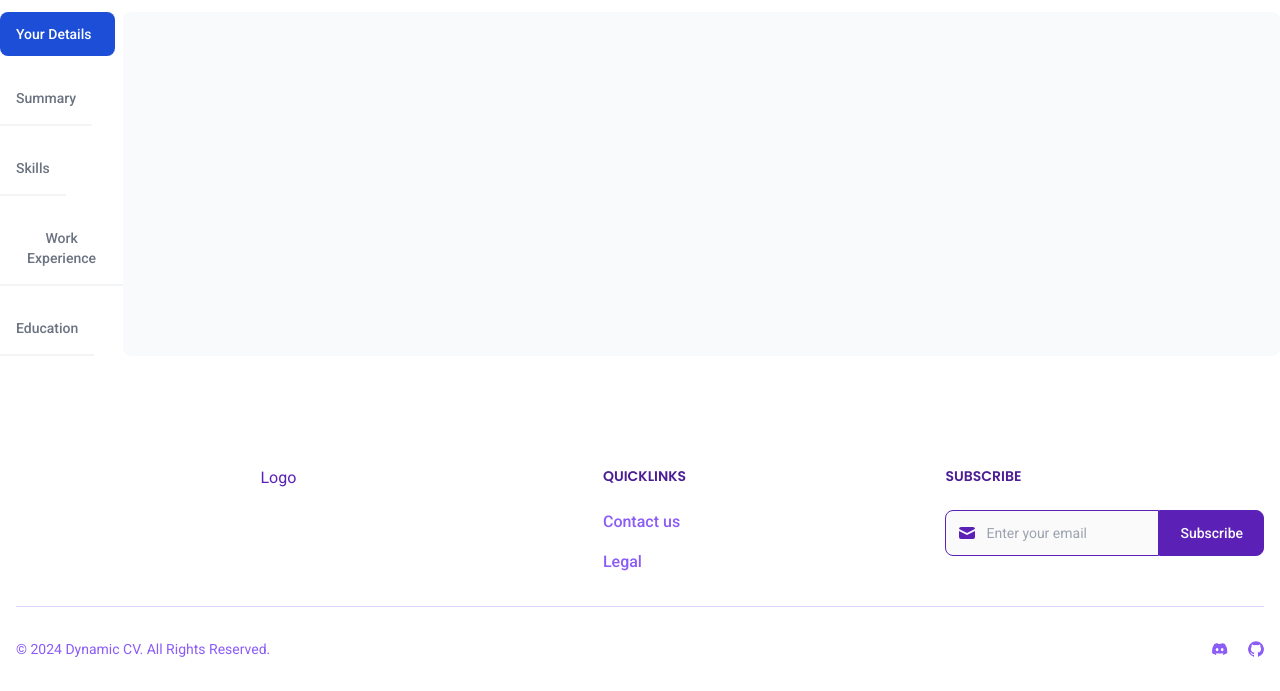
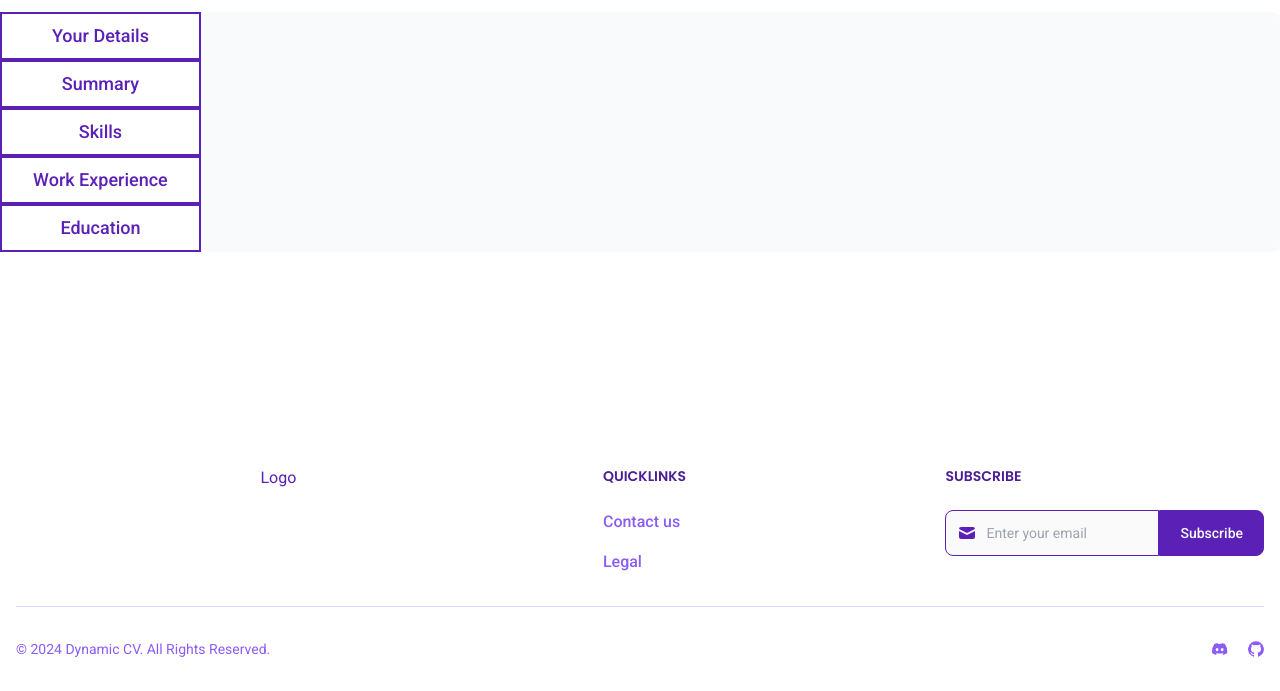
Before and after one commit to stephendawsondev/dynamic-cv, a Django app: page /profile/ in a window 1280 px wide. Shown: the part 109-800 px from the top of the page. Run offline with Django 4.2, Linux system fonts and the light colour scheme; the visitor is signed in with stand-in values (Sample User, id 1); data comes from the database, SQL or seed files in the repository; data that the repository does not hold is empty; some libraries are stand-ins or nearby versions.

Commit message:
Update profile page buttons to match Figma

```diff
--- a/profiles/templates/components/contact-information-form.html
+++ b/profiles/templates/components/contact-information-form.html
@@ -2,6 +2,6 @@
   {% csrf_token %}
   {{ contact_information_form|crispy }}
 
-  <input type="submit" value="Save">
+  <input type="submit" value="Save" class="text-white bg-violet-800 hover:bg-lime-500 focus:outline-none focus:ring-4 focus:ring-gray-300 font-medium rounded-lg text-sm px-5 py-2.5 me-2 mb-2">
 </form>
 <div id="detail"></div>
--- a/profiles/templates/profiles/profile.html
+++ b/profiles/templates/profiles/profile.html
@@ -7,31 +7,31 @@
 
 <div class="container mx-auto md:mt-3">
     <div class="md:flex">
-        <ul class="flex-column space-y space-y-4 text-sm font-medium text-gray-500" id="default-styled-tab"
+        <ul class="flex flex-col text-lg font-medium text-violet-800 w-60" id="default-styled-tab"
             data-tabs-toggle="#default-styled-tab-content"
-            data-tabs-active-classes="text-purple-600 hover:text-purple-600" role="tablist">
-            <li class="me-2" role="presentation">
-                <button class="inline-flex items-center px-4 py-3 text-white bg-blue-700 rounded-lg active w-full"
+            data-tabs-active-classes="text-black hover:text-purple-600 bg-lime-500" role="tablist">
+            <li class="w-full" role="presentation">
+                <button class="w-full py-2 text-violet-800 border-2 border-violet-800 active"
                     id="detail-styled-tab" data-tabs-target="#styled-detail" type="button" role="tab"
                     aria-controls="detail" aria-selected="false">Your Details</button>
             </li>
-            <li class="me-2" role="presentation">
-                <button class="inline-block p-4 border-b-2 rounded-t-lg hover:text-violet-800 hover:border-gray-300"
+            <li class="w-full" role="presentation">
+                <button class="w-full py-2 text-violet-800 border-2 border-violet-800"
                     id="summary-styled-tab" data-tabs-target="#styled-summary" type="button" role="tab"
                     aria-controls="summary" aria-selected="false">Summary</button>
             </li>
-            <li class="me-2" role="presentation">
-                <button class="inline-block p-4 border-b-2 rounded-t-lg hover:text-violet-800 hover:border-gray-300"
+            <li class="w-full" role="presentation">
+                <button class="w-full py-2 text-violet-800 border-2 border-violet-800"
                     id="skills-styled-tab" data-tabs-target="#styled-skills" type="button" role="tab"
                     aria-controls="skills" aria-selected="false">Skills</button>
             </li>
-            <li role="presentation">
-                <button class="inline-block p-4 border-b-2 rounded-t-lg hover:text-violet-800 hover:border-gray-300"
+            <li class="w-full" role="presentation">
+                <button class="w-full py-2 text-violet-800 border-2 border-violet-800"
                     id="work-experience-styled-tab" data-tabs-target="#styled-work-experience" type="button" role="tab"
                     aria-controls="work-experience" aria-selected="false">Work Experience</button>
             </li>
-            <li role="presentation">
-                <button class="inline-block p-4 border-b-2 rounded-t-lg hover:text-violet-800 hover:border-gray-300"
+            <li class="w-full" role="presentation">
+                <button class="w-full py-2 text-violet-800 border-2 border-violet-800"
                     id="education-styled-tab" data-tabs-target="#styled-education" type="button" role="tab"
                     aria-controls="education" aria-selected="false">Education</button>
             </li>
@@ -107,7 +107,7 @@
         activeClasses:
             'text-blue-600 hover:text-blue-600 dark:text-blue-500 dark:hover:text-blue-400 border-blue-600 dark:border-blue-500',
         inactiveClasses:
-            'text-gray-500 hover:text-gray-600 dark:text-gray-400 border-gray-100 hover:border-gray-300 dark:border-gray-700 dark:hover:text-gray-300',
+            'text-gray-500 hover:text-gray-600 dark:text-gray-400 border-violet-800 hover:border-violet-800 dark:border-gray-700 dark:hover:text-gray-300',
         onShow: () => {
             console.log('tab is shown');
         },
```
